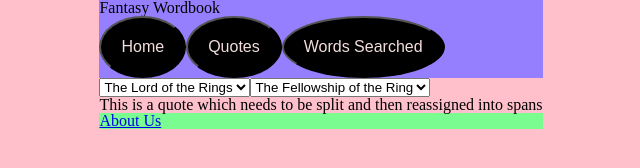
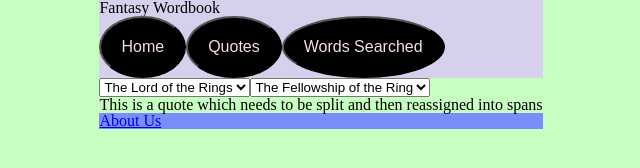
Before and after one commit to cinnamonizers/fantasy-wordbook, a React app: page / in a window 1280 px wide. Shown: the whole page, without its empty margins (319-959 px from the left). Built offline with nearby package versions, Linux system fonts and the light colour scheme.

Commit message:
differences between css sizes added

```diff
--- a/src/styling/layouts.css
+++ b/src/styling/layouts.css
@@ -4,7 +4,7 @@
   }
   body {
     display: grid;
-    background-color: pink;
+    background-color: rgb(199, 255, 192);
     align-items: center;
     justify-content: center;
   }
@@ -30,7 +30,7 @@
   }
   header {
     grid-area: header;
-    background-color: rgb(150, 127, 255);
+    background-color: rgb(214, 208, 236);
   }
 
   button {
@@ -53,6 +53,6 @@
   footer {
     grid-row-start: 2;
     grid-row-end: 3;
-    background-color: rgb(122, 252, 144);
+    background-color: rgb(122, 141, 252);
   }
 }
```
